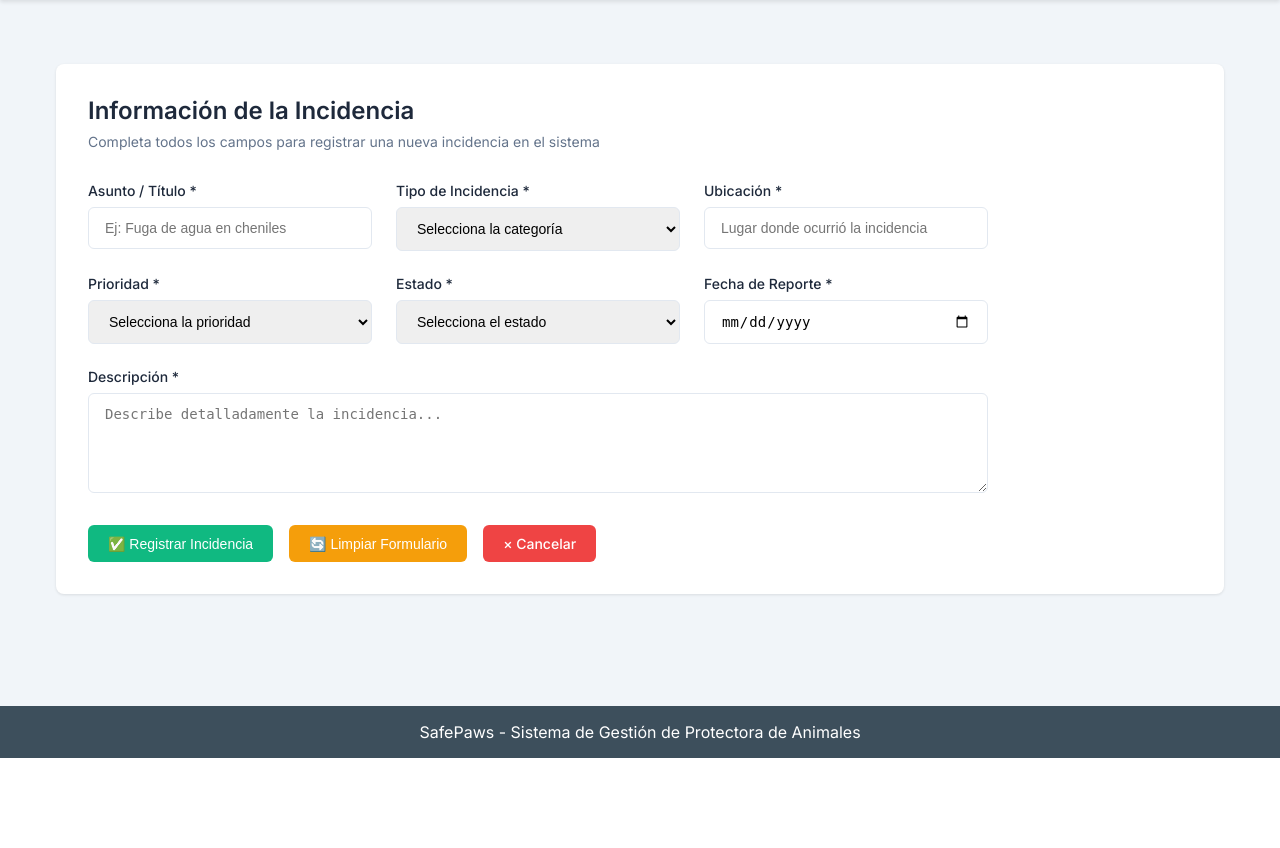
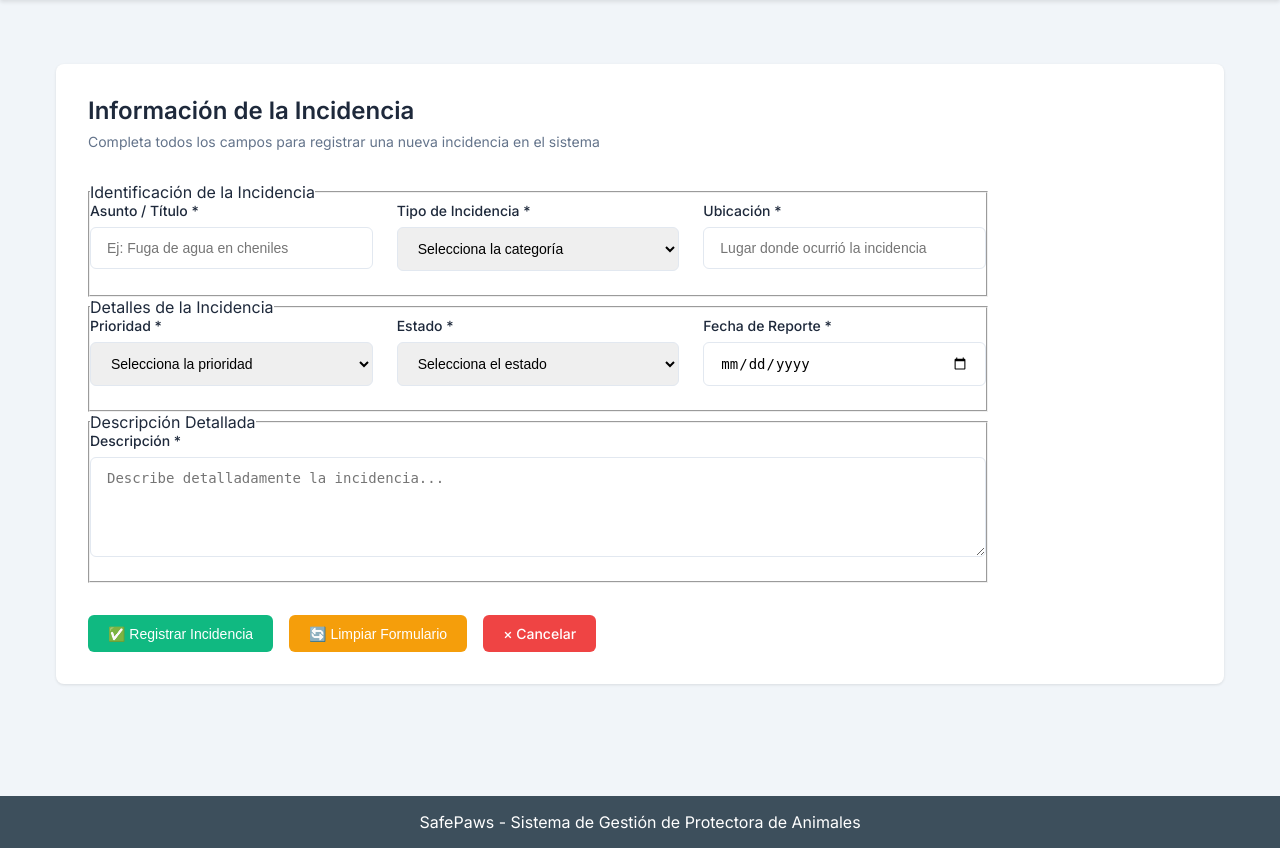
Before and after one commit to Casas-tj/SafePaws, a Django app: page /incidencias/incidencias_form in a window 1280 px wide. Shown: the part 140-988 px from the top of the page. Before the commit the page ends 898 px from the top, so only its background shows below. Run offline with Django 5.2, Linux system fonts and the light colour scheme; parts of the project's set-up code (start-up, migrations or seed data) failed here and were passed over.

Commit message:
feature: Añadidas etiquetas fieldset y legend en incidencias_form

```diff
--- a/apps/incidencias/templates/incidencias/incidencias_form.html
+++ b/apps/incidencias/templates/incidencias/incidencias_form.html
@@ -13,6 +13,8 @@
 
     <form id="formIncidencia" class="animal-form">
         <!-- ID (solo visible en modo edición) -->
+        <fieldset>
+            <legend>Identificación de la Incidencia</legend>
             <div class="form-row" id="rowId" style="display: none; margin-bottom: 1.5rem;">
                 <div class="form-group">
                     <label for="incidenciaId" style="font-weight: 600; color: #475569;">
@@ -52,8 +54,11 @@
                         placeholder="Lugar donde ocurrió la incidencia" required>
                 </div>
             </div>
+        </fieldset>
 
         <!-- Fila 2: Prioridad, Estado, Fecha de Resolución, Fecha de Reporte -->
+        <fieldset>
+            <legend>Detalles de la Incidencia</legend>
             <div class="form-row">
                 <div class="form-group">
                     <label for="prioridad">Prioridad *</label>
@@ -87,8 +92,11 @@
                     <input type="date" id="fechaReporte" class="form-control-list" required>
                 </div>
             </div>
+        </fieldset>
 
         <!-- Fila 3: Descripción -->
+        <fieldset>
+            <legend>Descripción Detallada</legend>
             <div class="form-row">
                 <div class="form-group form-group-full">
                     <label for="descripcion">Descripción *</label>
@@ -96,6 +104,7 @@
                         placeholder="Describe detalladamente la incidencia..." required></textarea>
                 </div>
             </div>
+        </fieldset>
 
         <!-- Botones -->
         <div class="form-buttons">
```
Lines whose indentation alone changed are shown as unchanged.
